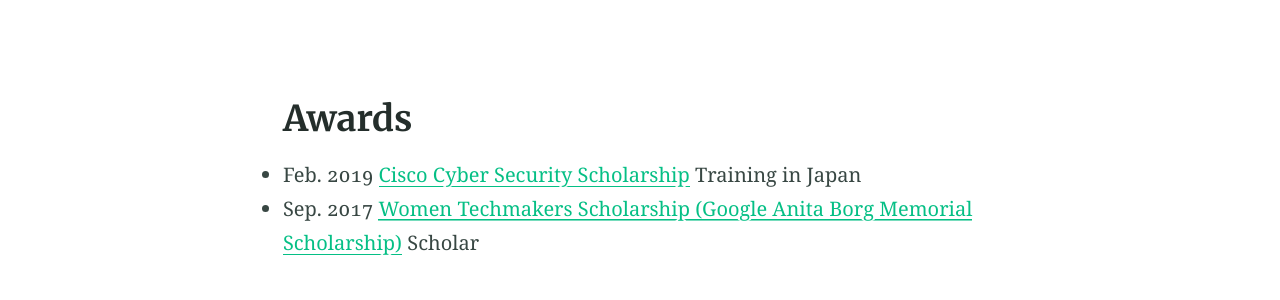
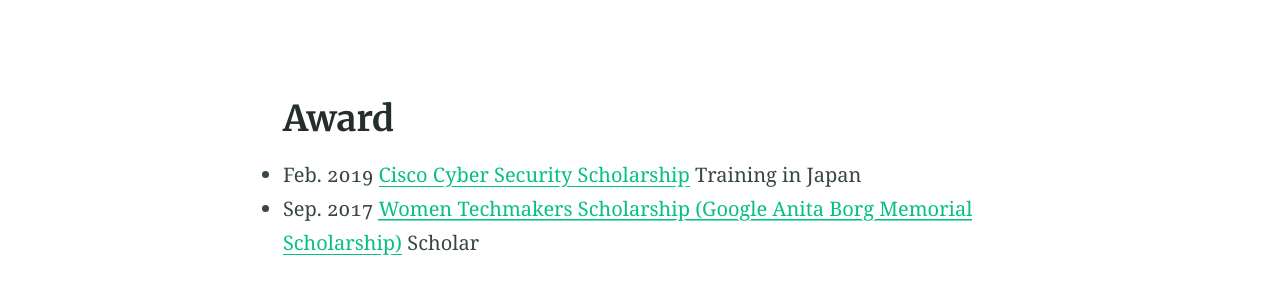
Before and after one commit to NaosFabrik/NaosFabrik.github.io, a Jekyll site: the page built from elements2.md, in a window 1280 px wide and 900 px high, scrolled down 1986 px. Shown: the part 282-582 px from the top of the window. Built offline with Jekyll 4.4.1, drawn with Linux system fonts in a browser that asks for light colours.

Commit message:
Update elements2.md

```diff
--- a/elements2.md
+++ b/elements2.md
@@ -29,7 +29,7 @@
 
 <br>
 
-## Awards
+## Award
 * Feb. 2019 [Cisco Cyber Security Scholarship](https://mkto.cisco.com/Security-Scholarship.html) Training in Japan
 * Sep. 2017 [Women Techmakers Scholarship (Google Anita Borg Memorial Scholarship)](https://buildyourfuture.withgoogle.com/scholarships/) Scholar
 
```
